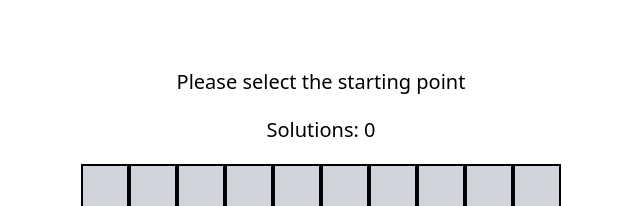
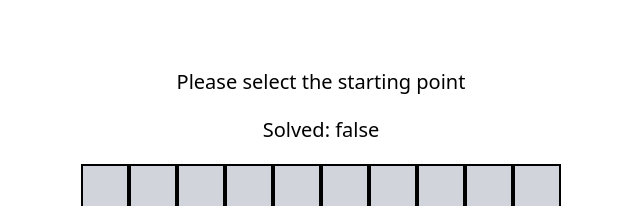
Before and after one commit to AntoDono/MazeSolver, a Nuxt app: page / in a window 1280 px wide. Shown: the top 206 px of the page, without its empty margins (319-959 px from the left). Built offline with nearby package versions, Linux system fonts and the light colour scheme.

Commit message:
fixed disaply

```diff
--- a/components/mazesolver.vue
+++ b/components/mazesolver.vue
@@ -1,7 +1,7 @@
 <template>
     <div class="flex justify-center flex-col gap-y-5">
         <h2 class="text-center text-xl">{{directions}}</h2>
-        <h2 class="text-center text-xl">Solutions: {{solutions}}</h2>
+        <h2 class="text-center text-xl">Solved: {{solved}}</h2>
         <div class="flex justify-center items-center flex-col">
             <div v-for="row in rows" :key="row" class="flex flex-row">
                 <tile v-for="col in cols" :key="col" :row="row" :col="col" @clicked="clicked" :ref="`r${row}-c${col}`"/>
@@ -29,7 +29,7 @@
                     row: null,
                     col: null
                 },
-                solutions: 0,
+                solved: false,
                 directions: "Initializing Map",
                 mode: 0, // 0 means select start, 1 means select end, 2 means selecting paths,
                 debug: true,
@@ -74,6 +74,7 @@
                 }
             },
             async dfs(row, col){
+                if (this.solved) return
                 await this.sleep(this.delay)
                 if ( row < 1 || row > this.rows || col < 1 || col > this.cols ) return // check if it is out of bound
                 if (this.lookup[row][col] == 1 || this.isPath[row][col] == 0) return // if visited or is not a path return
@@ -84,7 +85,7 @@
 
                 if (row == this.end.row && col == this.end.col) {
                     this.directions = "Reached the End!"
-                    this.solutions ++
+                    this.solved = true
                     return
                 }
 
@@ -107,7 +108,7 @@
                     }
                 }
 
-                this.solutions = 0
+                this.solved = false
                 this.mode = 0
 
                 this.initialize()
```
